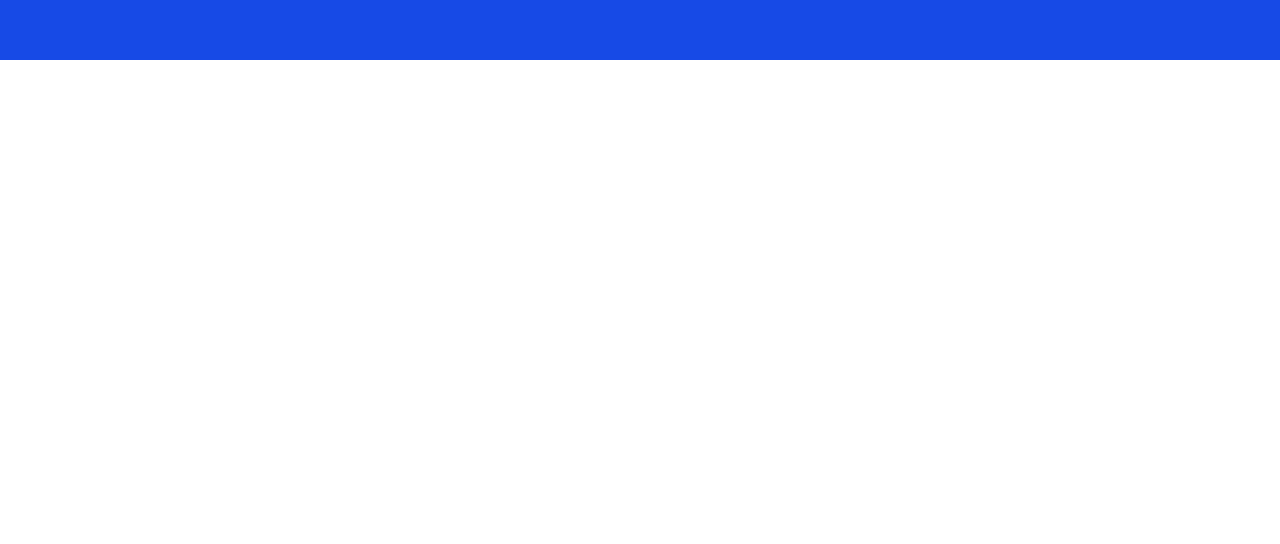
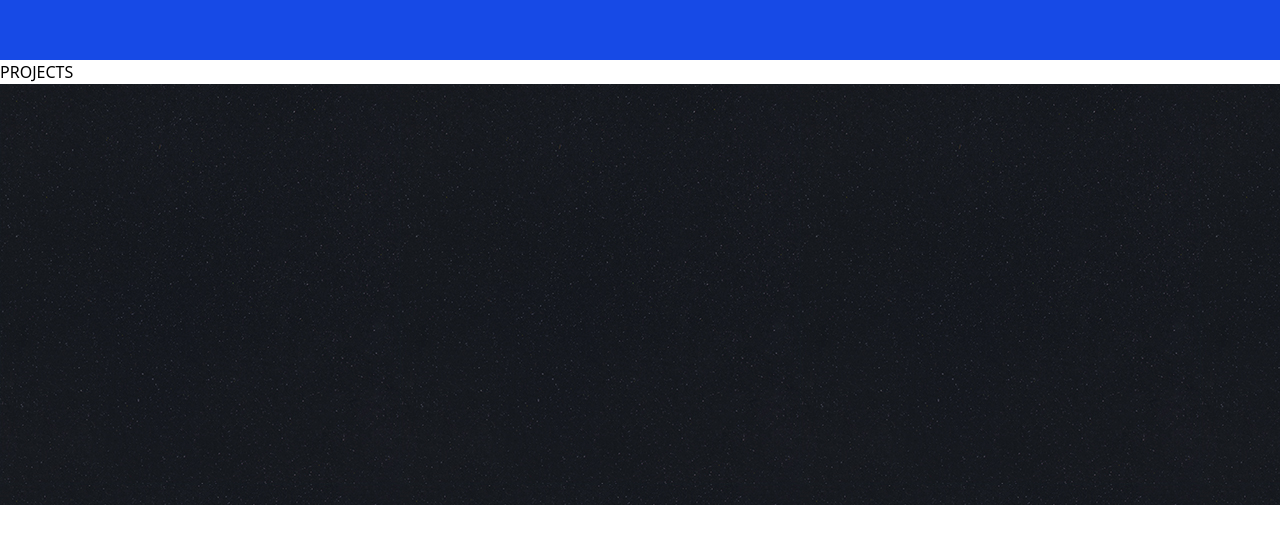
Before and after one commit to sklanier/Portfolio, a Next.js app: page / in a window 1280 px wide. Shown: the part 1317-1861 px from the top of the page. Before the commit the page ends 1377 px from the top, so only its background shows below. Built offline with nearby package versions, Linux system fonts and the light colour scheme.

Commit message:
added footer components

```diff
--- a/components/About.js
+++ b/components/About.js
@@ -1,5 +1,5 @@
 const About = () => (
-    <div className="w-full bg-primaryBlue h-aboutHeight flex">
+    <div className="w-full bg-primaryBlue h-sectionHeight flex">
         <div className="aboutStyles w-4/12">
             <h1>about</h1>
         </div>
--- /dev/null
+++ b/components/Footer.js
@@ -0,0 +1,7 @@
+const Footer = () => (
+    <div className="h-footerHeight bg-footer-image">
+
+    </div>
+)
+
+export default Footer;
--- a/components/Layout.js
+++ b/components/Layout.js
@@ -2,6 +2,9 @@ import Header from "./Header";
 import Nav from "./Nav";
 import Hero from "./Hero";
 import About from "./About";
+import Projects from "./Projects";
+import Footer from "./Footer";
+import PostFooter from "./PostFooter";
 
 // const layoutStyle = {
 //   display: "flex",
@@ -21,7 +24,9 @@ const Layout = props => (
     <Nav/>
     <Hero/>
     <About/>
-
+    <Projects/>
+    <Footer/>
+    <PostFooter/>
   </div>
 );
 
--- /dev/null
+++ b/components/PostFooter.js
@@ -0,0 +1,7 @@
+const PostFooter = () => (
+    <div className="h-postFooter">
+
+    </div>
+);
+
+export default PostFooter;
--- a/components/Projects.js
+++ b/components/Projects.js
@@ -0,0 +1,7 @@
+const Projects = () => (
+    <div className="">
+        PROJECTS
+    </div>
+);
+
+export default Projects
--- a/tailwind.config.js
+++ b/tailwind.config.js
@@ -5,9 +5,12 @@ module.exports = {
     extend: {
       backgroundImage: {
         'hero-image' : "url('/assets/img/Steves-Desk.jpg')",
+        'footer-image' : "url('/assets/img/Header-bg-pattern.jpg')",
       },
       height: {
-        'aboutHeight' : "527px",
+        'sectionHeight' : "527px",
+        'footerHeight' : "421px",
+        'postFooter' : "47px",
         'inherit' : 'inherit',
       },
       colors: {
```
